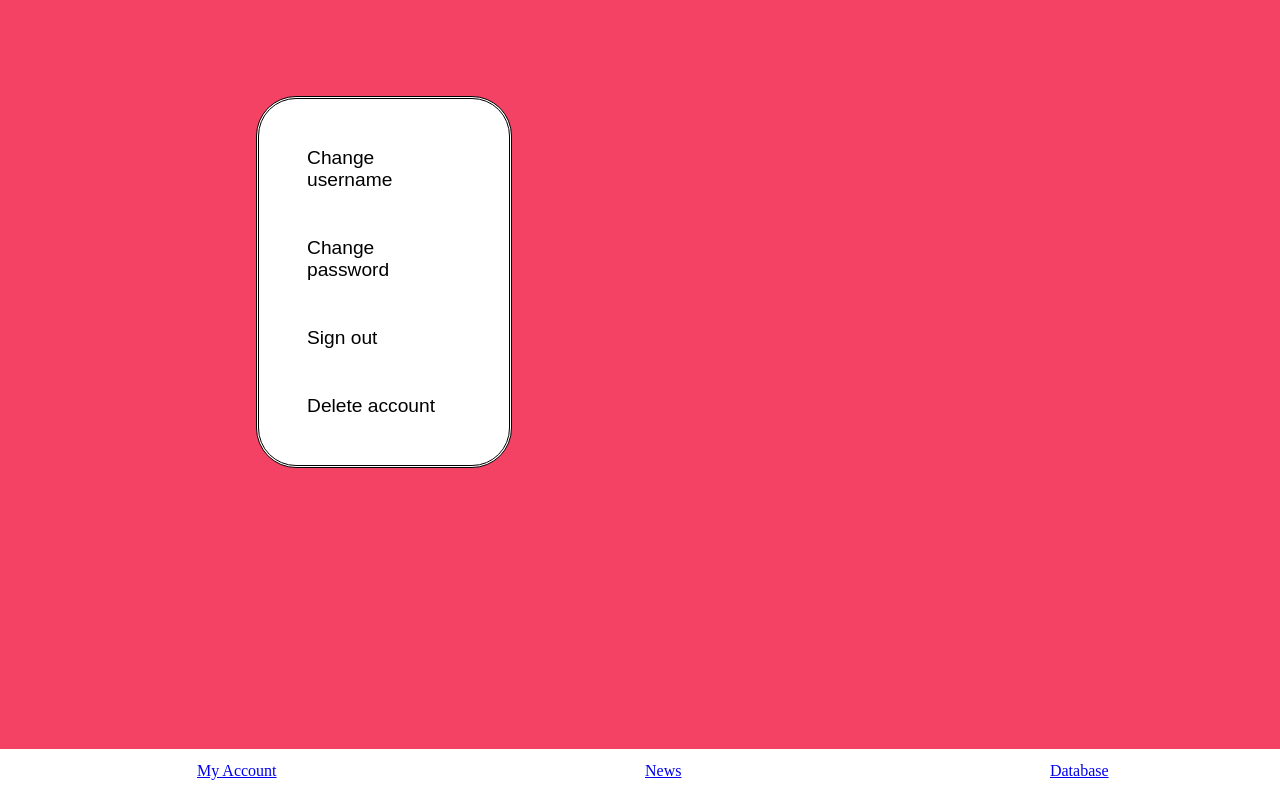
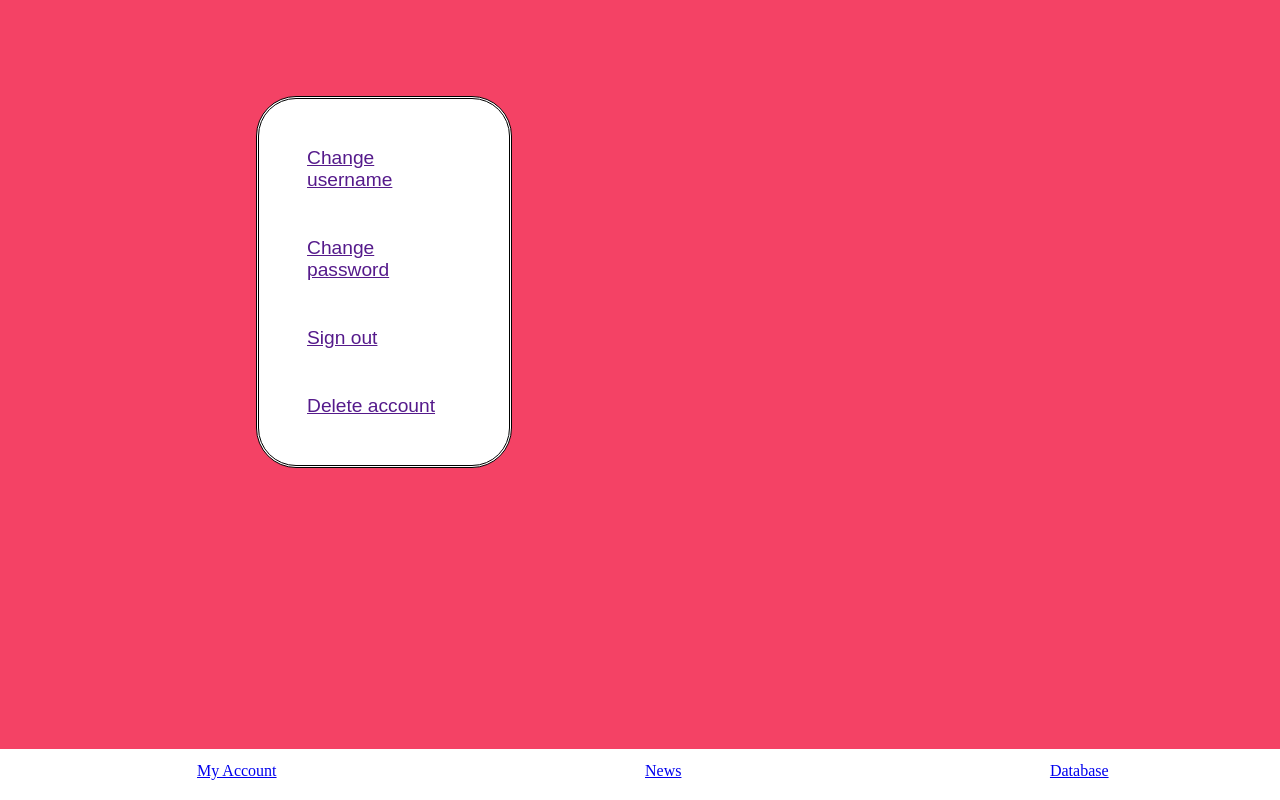
Before and after one commit to lewtwelf/Car-Enthusiast-App, a plain HTML site: page front/usersettings.html in a window 1280 px wide. Drawn offline with Linux system fonts and the light colour scheme.

Commit message:
Update usersettings.html

```diff
--- a/front/usersettings.html
+++ b/front/usersettings.html
@@ -1,12 +1,23 @@
+<!--
+/**
+* This is the User settings page, containing various changes that can be done to the account user.
+*
+* @author  Matt Bishun
+* @version 1.0
+* @since   2018-03-10
+*/
+-->
+
+
 <DOCTYPE! html>
 <html lang="en">
 <head>
-
+<!--     //Title of page is Account settings.-->
      <meta charset="UTF-8">
     <title>Account Settings</title>
     <link rel="stylesheet" type="text/css" href="main.css">
     </head>
-
+        <!--       // Navigation Bar created. -->
      <body>
         <nav id="navBar" class="grid-container">
             <a href="account.html" class="grid-item">My Account</a>
@@ -16,16 +27,13 @@
     </body>
 
 
-
- <div class = "box">
+<!--//////Links dont have follow on pages as this is a prototype.-->
+    <div>
         <ul>
-<li>Change username</li>
-
-<li>Change password</li>
-
-<li> Sign out</li>
-
-<li> Delete account</li>
+<li> <a href= ""> Change username</a></li>
+<li> <a href= ""> Change password</a></li>
+<li> <a href= ""> Sign out</a></li>
+<li> <a href= ""> Delete account</a></li>
 
      </ul>
     </div>
```
